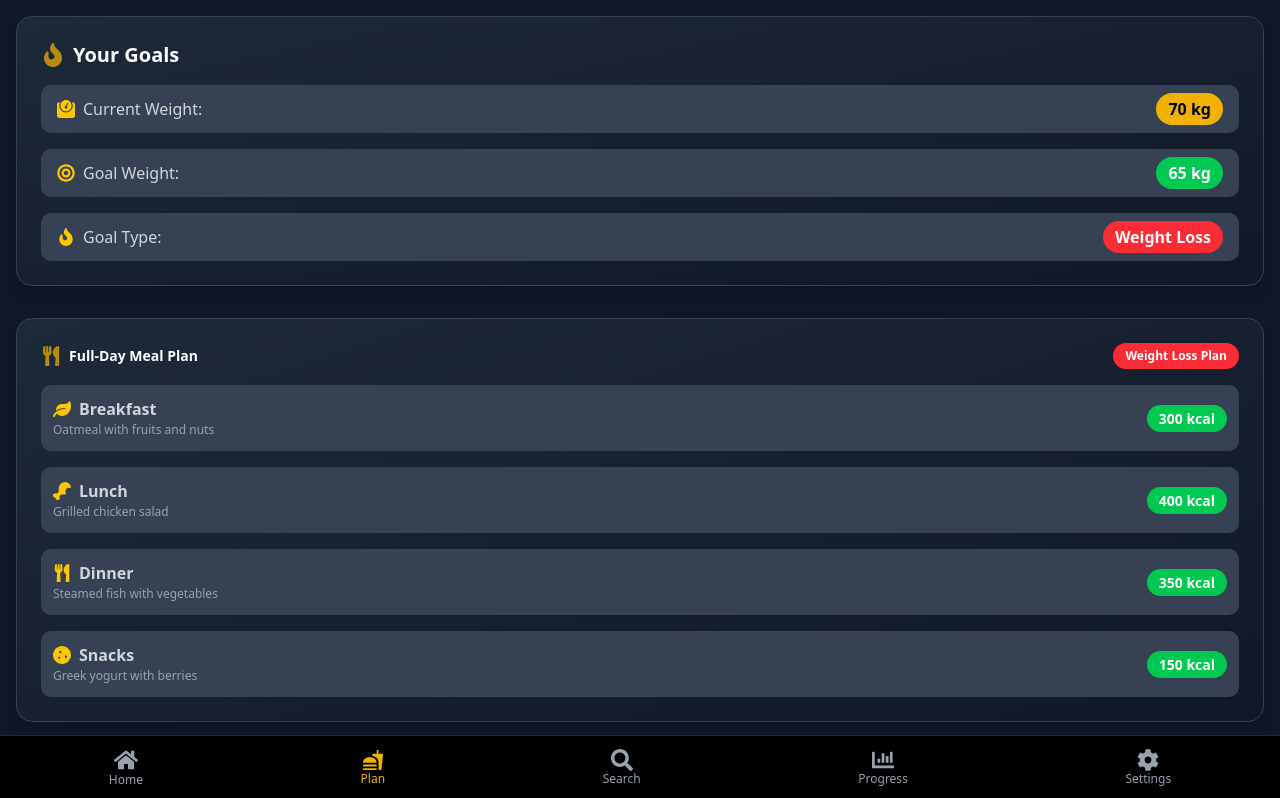
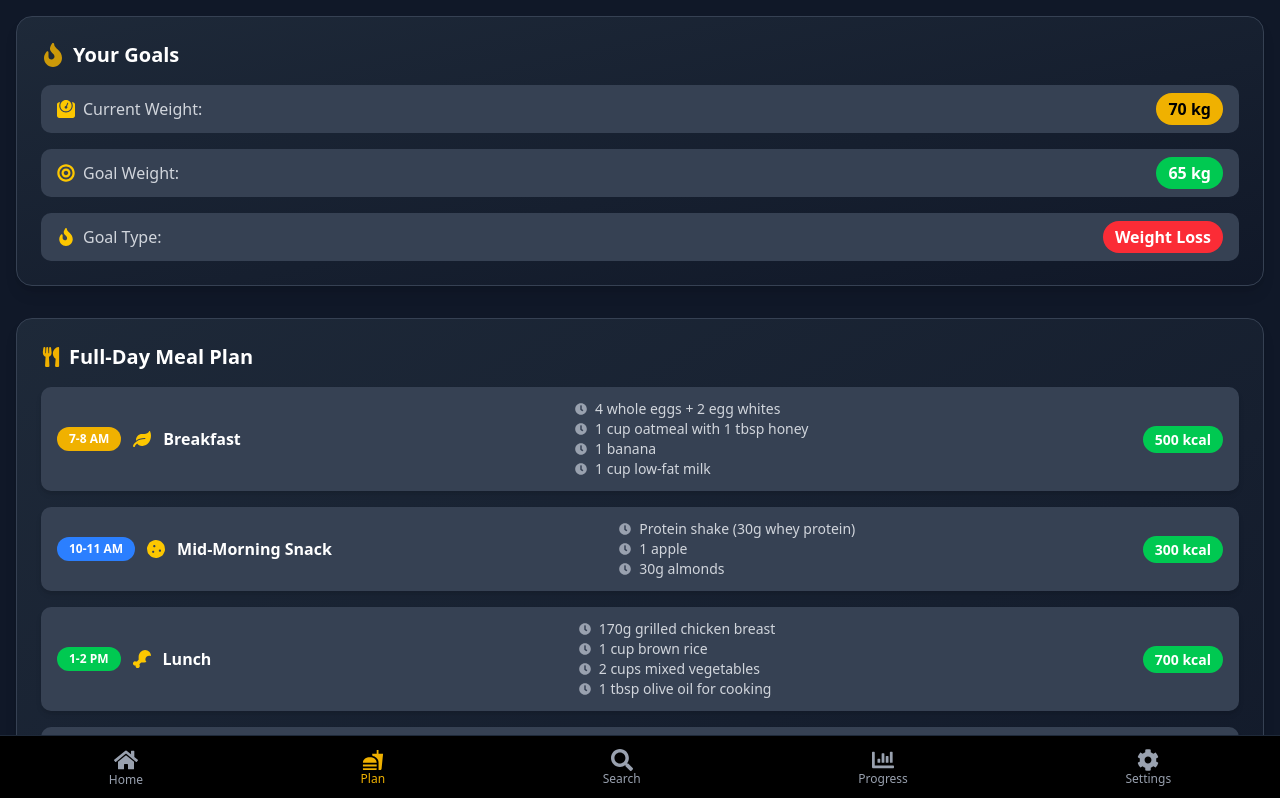
Before and after one commit to Shaaz383/fitFlow, a React (Vite) app: page /plan in a window 1280 px wide. Shown: the top 798 px of the page. Built offline with nearby package versions, Linux system fonts and the light colour scheme.

Commit message:
full day meal plan

```diff
--- a/src/customComponents/Planpage/FullDayMealPlan.jsx
+++ b/src/customComponents/Planpage/FullDayMealPlan.jsx
@@ -1,57 +1,109 @@
-import { FaUtensils, FaLeaf, FaDrumstickBite, FaCookie } from "react-icons/fa";
+import { FaUtensils, FaLeaf, FaDrumstickBite, FaCookie, FaClock } from "react-icons/fa";
 
-const FullDayMealPlan = ({ goalType, dailyCalories }) => {
-  const mealPlan = {
-    weight_loss: {
-      breakfast: { meal: "Oatmeal with fruits and nuts", kcal: 300 },
-      lunch: { meal: "Grilled chicken salad", kcal: 400 },
-      dinner: { meal: "Steamed fish with vegetables", kcal: 350 },
-      snacks: { meal: "Greek yogurt with berries", kcal: 150 },
+const FullDayMealPlan = ({ goalType }) => {
+  const mealPlan = [
+    {
+      time: "7-8 AM",
+      label: "Breakfast",
+      icon: <FaLeaf />,
+      items: [
+        "4 whole eggs + 2 egg whites",
+        "1 cup oatmeal with 1 tbsp honey",
+        "1 banana",
+        "1 cup low-fat milk",
+      ],
+      kcal: 500,
+      badgeColor: "bg-yellow-500",
     },
-    muscle_building: {
-      breakfast: { meal: "Protein pancakes with peanut butter", kcal: 400 },
-      lunch: { meal: "Beef stir-fry with rice", kcal: 600 },
-      dinner: { meal: "Grilled salmon with sweet potatoes", kcal: 500 },
-      snacks: { meal: "Protein shake with banana", kcal: 200 },
+    {
+      time: "10-11 AM",
+      label: "Mid-Morning Snack",
+      icon: <FaCookie />,
+      items: ["Protein shake (30g whey protein)", "1 apple", "30g almonds"],
+      kcal: 300,
+      badgeColor: "bg-blue-500",
     },
-  };
+    {
+      time: "1-2 PM",
+      label: "Lunch",
+      icon: <FaDrumstickBite />,
+      items: [
+        "170g grilled chicken breast",
+        "1 cup brown rice",
+        "2 cups mixed vegetables",
+        "1 tbsp olive oil for cooking",
+      ],
+      kcal: 700,
+      badgeColor: "bg-green-500",
+    },
+    {
+      time: "4-5 PM",
+      label: "Pre-Workout",
+      icon: <FaUtensils />,
+      items: ["150g Greek yogurt", "1 banana", "30g granola"],
+      kcal: 350,
+      badgeColor: "bg-purple-500",
+    },
+    {
+      time: "Post-Workout",
+      label: "Post-Workout",
+      icon: <FaCookie />,
+      items: ["Protein shake (30g whey protein)", "1 cup white rice or 2 slices bread"],
+      kcal: 400,
+      badgeColor: "bg-red-500",
+    },
+    {
+      time: "8-9 PM",
+      label: "Dinner",
+      icon: <FaDrumstickBite />,
+      items: [
+        "170g salmon, lean beef, or turkey",
+        "2 medium sweet potatoes",
+        "2 cups green vegetables",
+        "1 tbsp olive oil or coconut oil",
+      ],
+      kcal: 650,
+      badgeColor: "bg-pink-500",
+    },
+  ];
 
   return (
     <div className="p-4">
       <div className="bg-gradient-to-br from-gray-800 to-gray-900 p-6 rounded-2xl shadow-lg border border-gray-700">
-        <div className="flex justify-between items-center mb-4">
-          <h2 className="text-xl font-bold text-white flex items-center space-x-2">
-            <FaUtensils className="text-yellow-500 text-xl animate-pulse" />
-            <span className="text-[14px]">Full-Day Meal Plan</span>
-          </h2>
-          <span
-            className={`px-3 text-[12px] py-1 rounded-full font-semibold ${
-              goalType === "weight_loss" ? "bg-red-500 text-white" : "bg-blue-500 text-white"
-            }`}
-          >
-            {goalType === "weight_loss" ? "Weight Loss Plan" : "Muscle Building Plan"}
-          </span>
-        </div>
+        <h2 className="text-xl font-bold text-white mb-4 flex items-center">
+          <FaUtensils className="text-yellow-500 text-xl mr-2" />
+          Full-Day Meal Plan
+        </h2>
 
         <div className="space-y-4">
-          {[
-            { label: "Breakfast", icon: <FaLeaf />, key: "breakfast" },
-            { label: "Lunch", icon: <FaDrumstickBite />, key: "lunch" },
-            { label: "Dinner", icon: <FaUtensils />, key: "dinner" },
-            { label: "Snacks", icon: <FaCookie />, key: "snacks" },
-          ].map(({ label, icon, key }) => (
-            <div key={key} className="bg-gray-700 px-3 py-3 rounded-lg flex justify-between items-center">
-            <div className="flex flex-col">
-              <div className="flex items-center space-x-2">
+          {mealPlan.map(({ time, label, icon, items, kcal, badgeColor }, index) => (
+            <div
+              key={index}
+              className="bg-gray-700 px-4 py-3 rounded-lg shadow-md flex flex-col sm:flex-row sm:justify-between items-start sm:items-center"
+            >
+              {/* Left Side: Meal Details */}
+              <div className="flex items-center space-x-3">
+                <span className={`px-3 py-1 rounded-full text-white text-xs font-semibold ${badgeColor}`}>
+                  {time}
+                </span>
                 <span className="text-yellow-400 text-lg">{icon}</span>
-                <h3 className="text-gray-300 font-semibold">{label}</h3>
+                <h3 className="text-white font-semibold">{label}</h3>
               </div>
-                <p className="text-gray-400 text-[12px]">{mealPlan[goalType][key].meal}</p>
 
-            </div>
-              <div className="text-right">
+              {/* Middle Section: Meal Items */}
+              <ul className="text-gray-300 text-sm mt-2 sm:mt-0">
+                {items.map((item, i) => (
+                  <li key={i} className="flex items-center space-x-2">
+                    <FaClock className="text-gray-400 text-xs" />
+                    <span>{item}</span>
+                  </li>
+                ))}
+              </ul>
+
+              {/* Right Side: Calories Badge */}
+              <div className="text-right mt-2 sm:mt-0">
                 <span className="bg-green-500 text-white px-3 py-1 rounded-full text-sm font-semibold">
-                  {mealPlan[goalType][key].kcal} kcal
+                  {kcal} kcal
                 </span>
               </div>
             </div>
```
